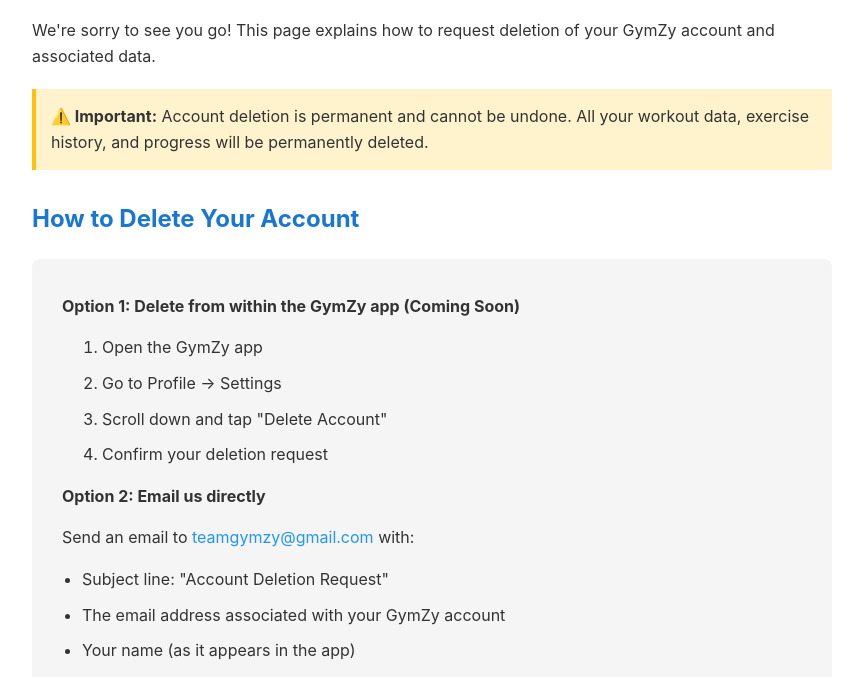
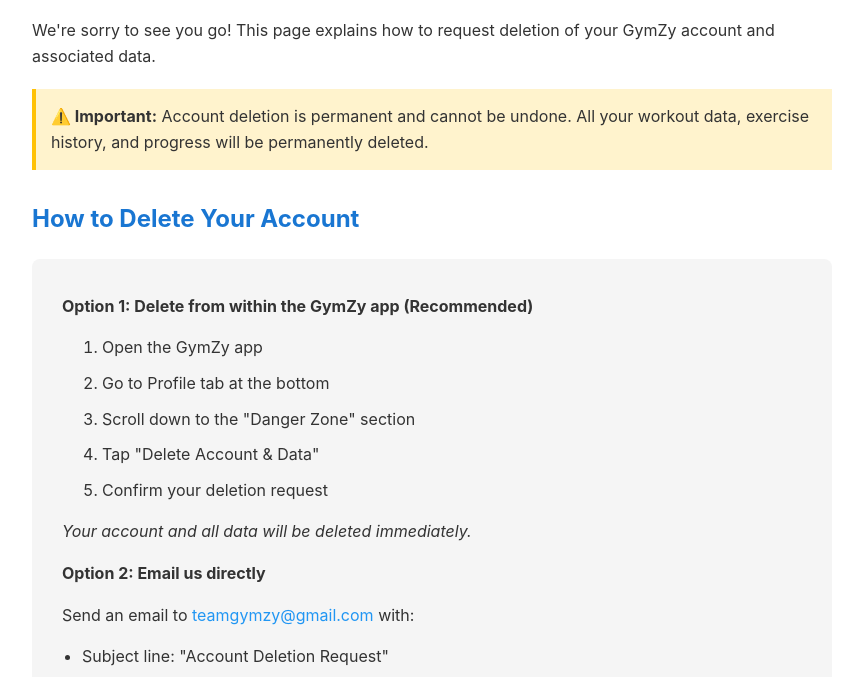
Before and after one commit to shashiverse/GymZyDocs, a plain HTML site: page delete-account.html in a window 1280 px wide. Shown: the part 109-786 px from the top of the page, without its empty margins (208-1071 px from the left). Drawn offline with Linux system fonts and the light colour scheme.

Commit message:
Add files via upload

```diff
--- a/delete-account.html
+++ b/delete-account.html
@@ -72,13 +72,15 @@
 
     <div class="steps">
         <div class="step">
-            <strong>Option 1: Delete from within the GymZy app (Coming Soon)</strong>
+            <strong>Option 1: Delete from within the GymZy app (Recommended)</strong>
             <ol>
                 <li>Open the GymZy app</li>
-                <li>Go to Profile → Settings</li>
-                <li>Scroll down and tap "Delete Account"</li>
+                <li>Go to Profile tab at the bottom</li>
+                <li>Scroll down to the "Danger Zone" section</li>
+                <li>Tap "Delete Account & Data"</li>
                 <li>Confirm your deletion request</li>
             </ol>
+            <p><em>Your account and all data will be deleted immediately.</em></p>
         </div>
 
         <div class="step">
```
Also changed, not shown: index.html (+5 -0 lines).
